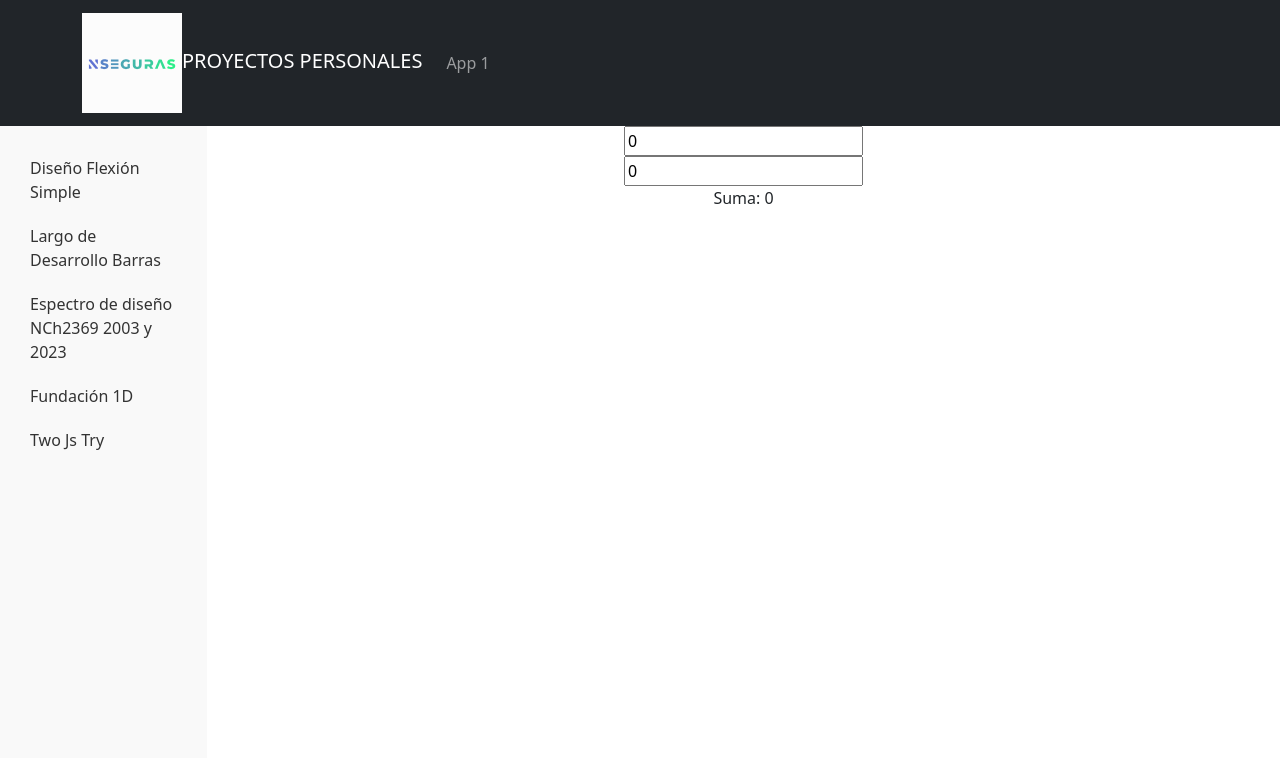
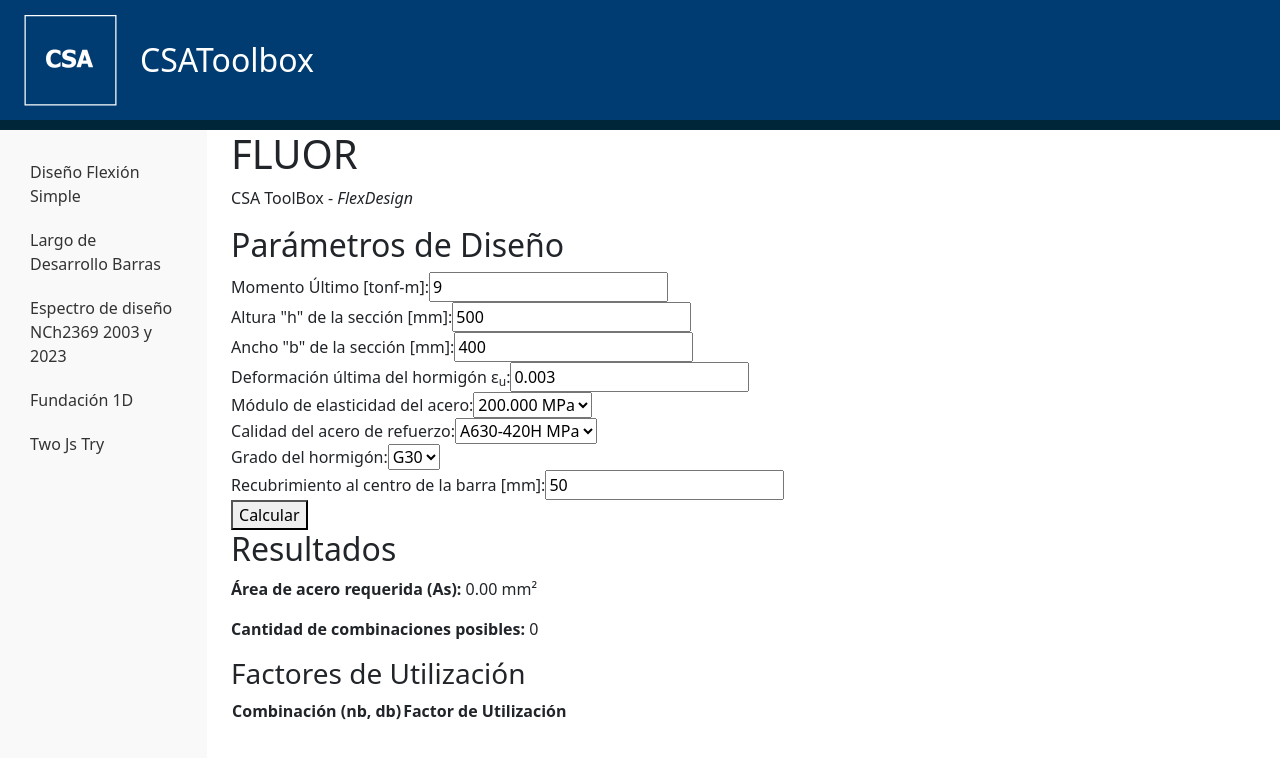
Before and after one commit to nseguras/nseguras.github.io, a React (Create React App) app: page /flexdesign in a window 1280 px wide. Shown: the top 758 px of the page. Built offline with nearby package versions, Linux system fonts and the light colour scheme.

Commit message:
Cambios implementados

```diff
--- a/src/App.js
+++ b/src/App.js
@@ -1,6 +1,6 @@
 import React from "react";
 import { Routes, Route } from "react-router-dom"; // React Router
-import CustomNavbar from "./components/CustomNavbar"; // Barra de navegación
+import CustomHeader from "./components/CustomHeader"; // CustomHeader
 import Sidebar from "./components/Sidebar"; // Barra lateral
 import FlexDesign from "./components/FlexDesign"; // Componente FlexDesign
 import App1 from "./components/App1"; // Componente App1
@@ -11,7 +11,7 @@ import Home from "./components/Home"; // Componente Home
 function App() {
   return (
     <>
-      <CustomNavbar /> {/* Barra de navegación */}
+      <CustomHeader /> {/* Bloque superior */}
       <div className="d-flex">
         <Sidebar /> {/* Barra lateral */}
         <div className="container-fluid">
--- a/src/components/App3.js
+++ b/src/components/App3.js
@@ -1,11 +1,36 @@
-// src/components/App3.js
-import React from 'react';
+import React, { useState } from "react";
 
 const App3 = () => {
+  const [value1, setValue1] = useState(0);
+  const [value2, setValue2] = useState(0);
+
+  const handleValue1Change = (e) => {
+    setValue1(Number(e.target.value));
+  };
+
+  const handleValue2Change = (e) => {
+    setValue2(Number(e.target.value));
+  };
+
+  const sum = value1 + value2;
+
   return (
-    <div>
-      <h1>Aplicación 3</h1>
-      <p>Este es el contenido de la tercera aplicación.</p>
+    <div
+      style={{ display: "flex", flexDirection: "column", alignItems: "center" }}
+    >
+      <input
+        type="number"
+        value={value1}
+        onChange={handleValue1Change}
+        placeholder="Valor 1"
+      />
+      <input
+        type="number"
+        value={value2}
+        onChange={handleValue2Change}
+        placeholder="Valor 2"
+      />
+      <p>Suma: {sum}</p>
     </div>
   );
 };
--- /dev/null
+++ b/src/components/CustomHeader.js
@@ -0,0 +1,38 @@
+import React from "react";
+import { Link } from "react-router-dom";
+import logo from "../assets/logo.png"; // Ajusta la ruta según corresponda
+
+const headerStyles = {
+  backgroundColor: "#003C71",
+  borderBottom: "10px solid #00263A",
+  display: "flex",
+  alignItems: "center",
+  padding: "10px 20px",
+  // borderRadius: "30px 30px 0 0", // Eliminado para quitar las esquinas redondeadas
+};
+
+const logoStyles = {
+  height: "100px",
+  marginRight: "20px",
+};
+
+const titleStyles = {
+  color: "#fff",
+  fontSize: "2em",
+  textDecoration: "none",
+};
+
+const CustomHeader = () => {
+  return (
+    <div style={headerStyles}>
+      <Link to="/home">
+        <img src={logo} alt="Logo" style={logoStyles} />
+      </Link>
+      <Link to="/home" style={titleStyles}>
+        CSAToolbox
+      </Link>
+    </div>
+  );
+};
+
+export default CustomHeader;
--- a/src/components/CustomNavbar.js
+++ /dev/null
@@ -1,34 +0,0 @@
-import React from "react";
-import { Link } from "react-router-dom"; // Importa Link de React Router
-import { Navbar, Nav, Container } from "react-bootstrap"; // Bootstrap components
-import logo from "../assets/logo.png"; // Ajusta la ruta según corresponda
-
-const CustomNavbar = () => {
-  return (
-    <Navbar bg="dark" variant="dark" expand="lg">
-      <Container>
-        {/* Logo o nombre */}
-        <Navbar.Brand as={Link} to="/app1">
-          <img
-            src={logo}
-            alt="Logo"
-            style={{ height: "100px" }} // Ajusta el tamaño según necesites
-          />
-          PROYECTOS PERSONALES
-        </Navbar.Brand>
-
-        {/* Enlaces de navegación */}
-        <Navbar.Toggle aria-controls="navbar-nav" />
-        <Navbar.Collapse id="navbar-nav">
-          <Nav className="ml-auto">
-            <Nav.Link as={Link} to="/Home">
-              App 1
-            </Nav.Link>
-          </Nav>
-        </Navbar.Collapse>
-      </Container>
-    </Navbar>
-  );
-};
-
-export default CustomNavbar;
--- a/src/components/FlexDesign.js
+++ b/src/components/FlexDesign.js
@@ -1,36 +1,216 @@
 import React, { useState } from "react";
 
+const API_URL = "https://csatoolbox-ww7p.onrender.com/flexdesign/design";
+
 const FlexDesign = () => {
-  const [value1, setValue1] = useState(0);
-  const [value2, setValue2] = useState(0);
+  const [formData, setFormData] = useState({
+    M_u: 9,
+    h: 500,
+    b: 400,
+    eps_u: 0.003,
+    Es: 200000,
+    fy: 420,
+    fc: 30,
+    rec: 50,
+  });
 
-  const handleValue1Change = (e) => {
-    setValue1(Number(e.target.value));
+  const [results, setResults] = useState({
+    As_req: 0,
+    cantidad: 0,
+    FU: {},
+  });
+
+  const handleChange = (e) => {
+    const { name, value } = e.target;
+    setFormData({
+      ...formData,
+      [name]: parseFloat(value),
+    });
   };
 
-  const handleValue2Change = (e) => {
-    setValue2(Number(e.target.value));
+  const handleSubmit = (e) => {
+    e.preventDefault();
+
+    fetch(API_URL, {
+      method: "POST",
+      headers: {
+        "Content-Type": "application/json",
+      },
+      body: JSON.stringify(formData),
+    })
+      .then((response) => response.json())
+      .then((data) => {
+        setResults(data);
+      })
+      .catch((error) => {
+        console.error("Error:", error);
+        alert("Ocurrió un error al calcular. Revisa la consola.");
+      });
   };
 
-  const sum = value1 + value2;
+  return (
+    <div className="container">
+      <header>
+        <h1>FLUOR</h1>
+        <p>
+          CSA ToolBox - <i>FlexDesign</i>
+        </p>
+      </header>
 
-  return (
-    <div
-      style={{ display: "flex", flexDirection: "column", alignItems: "center" }}
-    >
+      <section id="form-section">
+        <h2>Parámetros de Diseño</h2>
+        <form id="flexionForm" onSubmit={handleSubmit}>
+          <div className="form-group">
+            <label htmlFor="M_u">Momento Último [tonf-m]:</label>
             <input
               type="number"
-        value={value1}
-        onChange={handleValue1Change}
-        placeholder="Valor 1"
+              id="M_u"
+              name="M_u"
+              step="0.01"
+              value={formData.M_u}
+              onChange={handleChange}
+              required
             />
+          </div>
+          <div className="form-group">
+            <label htmlFor="h">Altura "h" de la sección [mm]:</label>
             <input
               type="number"
-        value={value2}
-        onChange={handleValue2Change}
-        placeholder="Valor 2"
+              id="h"
+              name="h"
+              step="0.01"
+              value={formData.h}
+              onChange={handleChange}
+              required
             />
-      <p>Suma: {sum}</p>
+          </div>
+          <div className="form-group">
+            <label htmlFor="b">Ancho "b" de la sección [mm]:</label>
+            <input
+              type="number"
+              id="b"
+              name="b"
+              step="0.01"
+              value={formData.b}
+              onChange={handleChange}
+              required
+            />
+          </div>
+          <div className="form-group">
+            <label htmlFor="eps_u">
+              Deformación última del hormigón ε<sub>u</sub>:
+            </label>
+            <input
+              type="number"
+              id="eps_u"
+              name="eps_u"
+              step="0.0001"
+              value={formData.eps_u}
+              onChange={handleChange}
+              required
+            />
+          </div>
+          <div className="form-group">
+            <label htmlFor="Es">Módulo de elasticidad del acero:</label>
+            <select
+              id="Es"
+              name="Es"
+              value={formData.Es}
+              onChange={handleChange}
+              required
+            >
+              <option value="200000">200.000 MPa</option>
+              <option value="210000">210.000 MPa</option>
+              <option value="220000">220.000 MPa</option>
+            </select>
+          </div>
+          <div className="form-group">
+            <label htmlFor="fy">Calidad del acero de refuerzo:</label>
+            <select
+              id="fy"
+              name="fy"
+              value={formData.fy}
+              onChange={handleChange}
+              required
+            >
+              <option value="280">A440-280H MPa</option>
+              <option value="420">A630-420H MPa</option>
+            </select>
+          </div>
+          <div className="form-group">
+            <label htmlFor="fc">Grado del hormigón:</label>
+            <select
+              id="fc"
+              name="fc"
+              value={formData.fc}
+              onChange={handleChange}
+              required
+            >
+              <option value="20">G20</option>
+              <option value="25">G25</option>
+              <option value="30">G30</option>
+              <option value="35">G35</option>
+              <option value="40">G40</option>
+            </select>
+          </div>
+          <div className="form-group">
+            <label htmlFor="rec">
+              Recubrimiento al centro de la barra [mm]:
+            </label>
+            <input
+              type="number"
+              id="rec"
+              name="rec"
+              step="0.01"
+              value={formData.rec}
+              onChange={handleChange}
+              required
+            />
+          </div>
+          <button type="submit">Calcular</button>
+        </form>
+      </section>
+
+      <section id="results-section">
+        <h2>Resultados</h2>
+        <div id="resultadosGenerales">
+          <p>
+            <strong>Área de acero requerida (As):</strong>{" "}
+            <span id="asReq">{results.As_req.toFixed(2)}</span> mm²
+          </p>
+          <p>
+            <strong>Cantidad de combinaciones posibles:</strong>{" "}
+            <span id="cantidadCombinaciones">{results.cantidad}</span>
+          </p>
+        </div>
+
+        <h3>Factores de Utilización</h3>
+        <div className="table-container">
+          <table id="tablaFU">
+            <thead>
+              <tr>
+                <th>Combinación (nb, db)</th>
+                <th>Factor de Utilización</th>
+              </tr>
+            </thead>
+            <tbody>
+              {Object.entries(results.FU).map(
+                ([combinacion, factorUtilizacion]) => (
+                  <tr key={combinacion}>
+                    <td>{combinacion}</td>
+                    <td
+                      className="fu-color"
+                      style={{ "--fu-value": factorUtilizacion }}
+                    >
+                      {factorUtilizacion.toFixed(3)}
+                    </td>
+                  </tr>
+                ),
+              )}
+            </tbody>
+          </table>
+        </div>
+      </section>
     </div>
   );
 };
--- a/src/components/Home.js
+++ b/src/components/Home.js
@@ -4,7 +4,8 @@ import React from 'react';
 const Home = () => {
   return (
     <div style={{ padding: '20px' }}>
-      <h1>Este es el Home</h1>
+      <h1>Bienvenido a CSATolbox</h1>
+      <p>Selecciona una opción del menú lateral para comenzar.</p>
     </div>
   );
 };
```
Also changed, not shown: src/assets/logo.png, 1 other file (tests, documents, lock files or other folders). Lines whose indentation alone changed are shown as unchanged.
